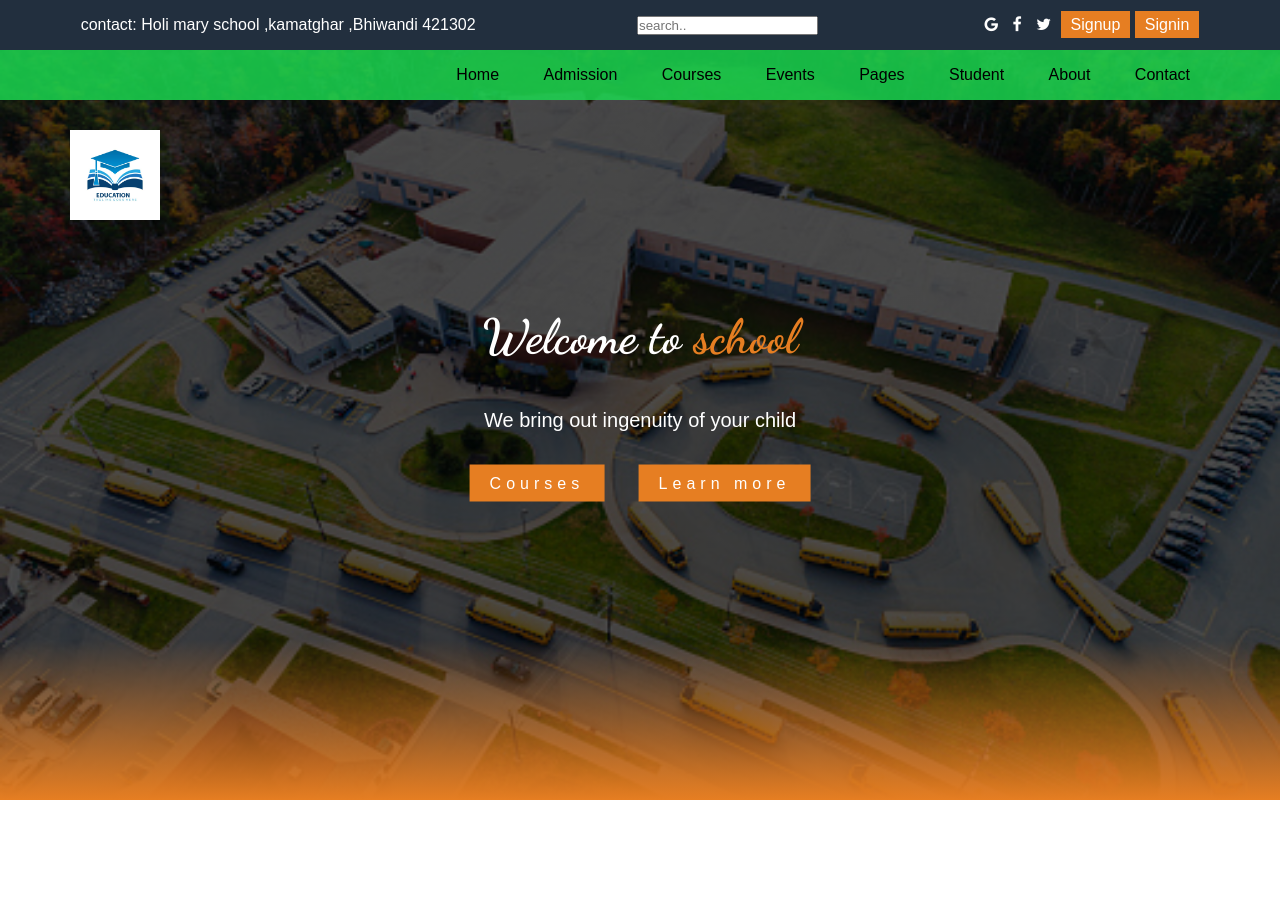
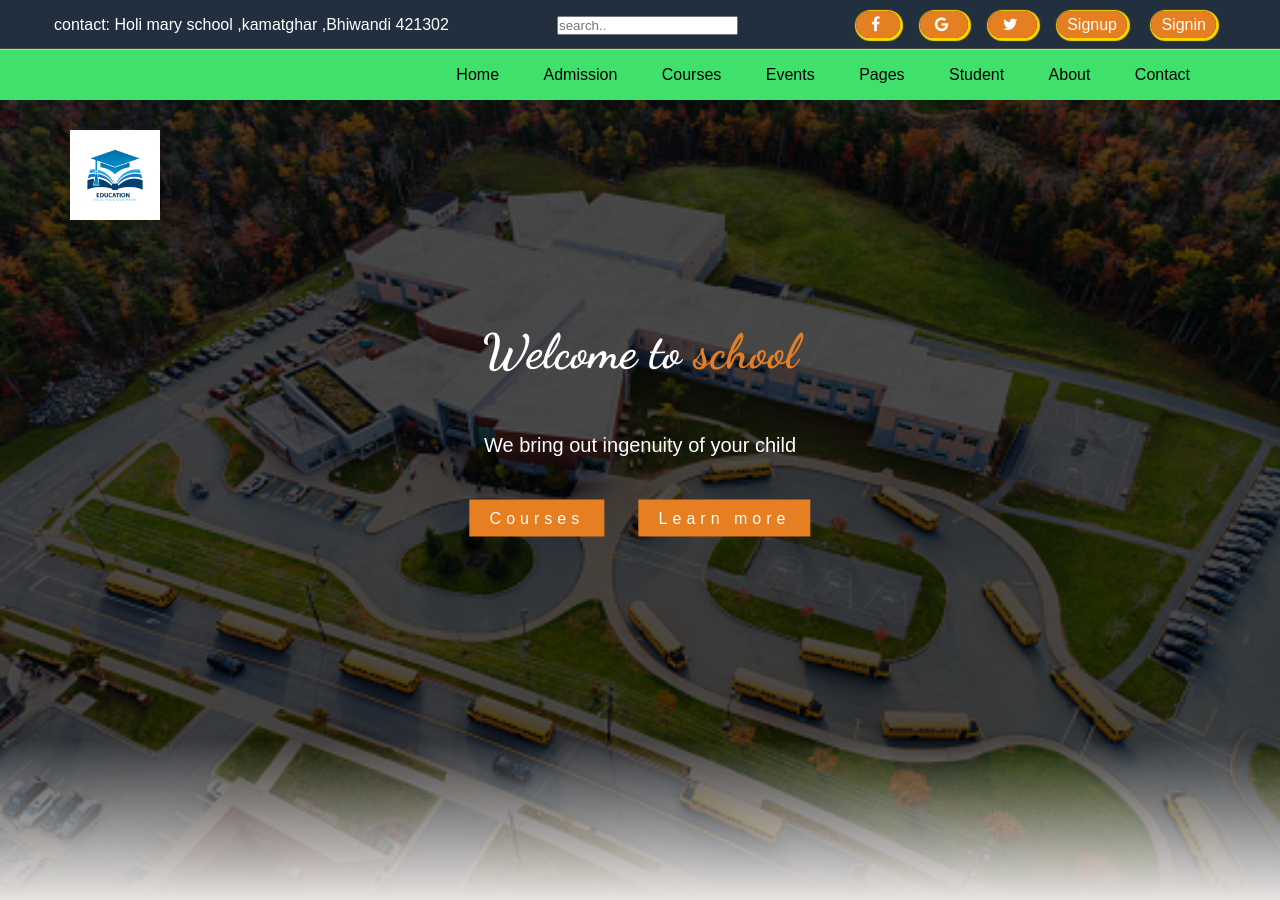
Before and after one commit to Prajwalkarmore/Prajwalkarmore_coderepo, a plain HTML site: page webpage/index.html in a window 1280 px wide. Before the commit the page ends 800 px from the top, so only its background shows below. Drawn offline with Linux system fonts and the light colour scheme.

Commit message:
changes done

```diff
--- a/webpage/index.html
+++ b/webpage/index.html
@@ -1,4 +1,3 @@
-<header>
   <html lang="en">
 
   <head>
@@ -21,9 +20,15 @@
       <input type="text" placeholder="search..">
       <div>
         <div>
+          <a href="https://www.facebook.com" target="_blank">
+             <i class="fa fa-facebook"></i>
+          </a>
+          <a href="https://www.google.com" target="_blank">
           <i class="fa fa-google"></i>
-          <i class="fa fa-facebook"></i>
+        </a>
+        <a href="https://www.twitter.com" target="_blank">
           <i class="fa fa-twitter"></i>
+        </a>
           <a href="#">Signup</a>
           <a href="#">Signin</a>
         </div>
@@ -44,6 +49,7 @@
         <a href="#">Contact</a>
       </div>
     </nav>
+    <header></header>
     <div class="h-text">
       <h1>Welcome to <span>school</span></h1>
       <p>
@@ -52,7 +58,7 @@
       <a href="#">Courses</a>
       <a href="#">Learn more</a>
     </div>
+
   </body>
 
   </html>
-</header>
--- a/webpage/sweb.css
+++ b/webpage/sweb.css
@@ -17,13 +17,18 @@
 .nav1 a{
     text-decoration: none;
     color: white;
-    padding: 5px 10px;
+    padding:5px 10px;
     background: #e67e22;
+    margin: 0px 10px;
+    border-radius: 50px;
+    text-align: center;
+    box-shadow: 1px 1px 1px 2px gold;
 }
 
 .image{
     margin-top: 200px;
  }
+
 .nav2{
     width: 100%;
     height: 50px;
@@ -33,7 +38,7 @@
     justify-content: space-between;
     align-items: center;
     padding: 0px 70px;
-
+    box-shadow: 1px 1px 1px 2px gold;
 }
 .menu a{
 text-decoration: none;
@@ -44,7 +49,7 @@ padding: 10px 20px;
 header{
     width: 100%;
     height: 100vh;
-    background:linear-gradient(rgba(0,0,0,0.7) 80%,#e67e22), url(school1.jpg);
+    background:linear-gradient(rgba(0,0,0,0.7) 80%,#e7e4e2), url(school1.jpg);
     background-size: 100% 100%;
     }
 .h-text{
@@ -59,6 +64,7 @@ header{
 .h-text h1{
     font-size: 3em;
     font-family: 'Dancing Script', cursive;
+    margin: 50px;
 }
 .h-text span{
     color:#e67e22;
@@ -66,7 +72,7 @@ header{
 }
 .h-text p{
     font-size: 20px;
-    margin: 40px 0;
+    margin: 50px 0;
     line-height: 30px;
 }
 .h-text a{
```
Also changed, not shown: webpage/contact.png (added).
